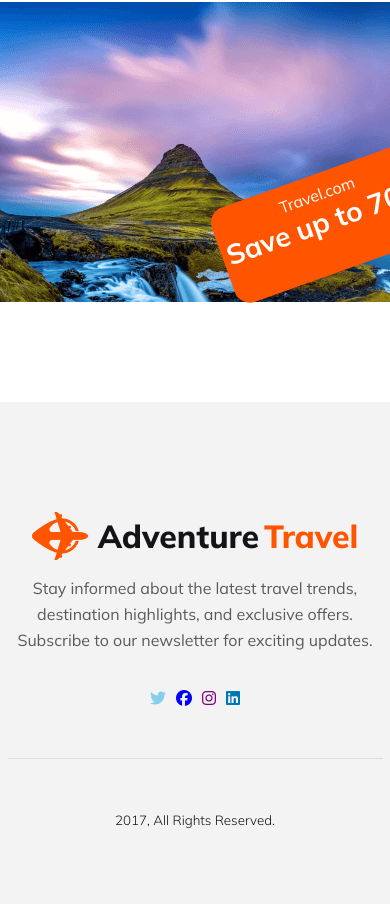
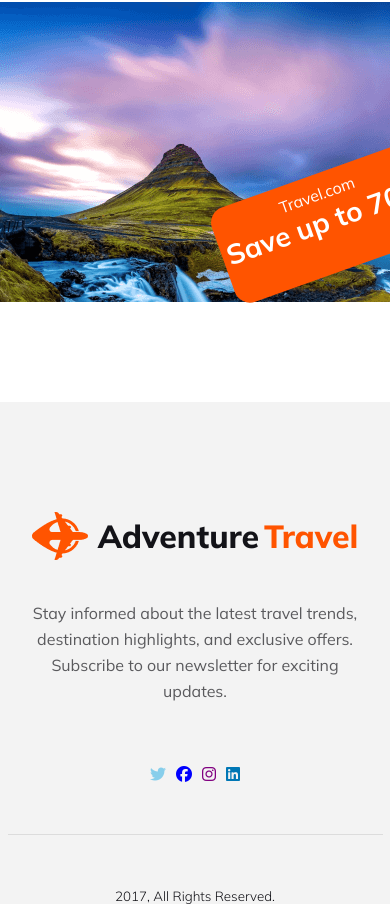
Before and after one commit to shajibshahriare/my-second-ph-assignment, a plain HTML site: page index.html in a window 390 px wide. Shown: the part 6982-7887 px from the top of the page. Drawn offline with Linux system fonts and the light colour scheme.

Commit message:
final update

```diff
--- a/styles/responsive.css
+++ b/styles/responsive.css
@@ -245,6 +245,7 @@
         background: rgba(19, 19, 24, 0.05);
         height: 502px;
         margin-top: 100px;
+        text-align: center;
     }
 
 
@@ -281,6 +282,7 @@
         line-height: 26px;
         margin-top: 15px;
         margin-bottom: 35px;
+        padding: 25px;
     }
 
     .social-icons {
```
